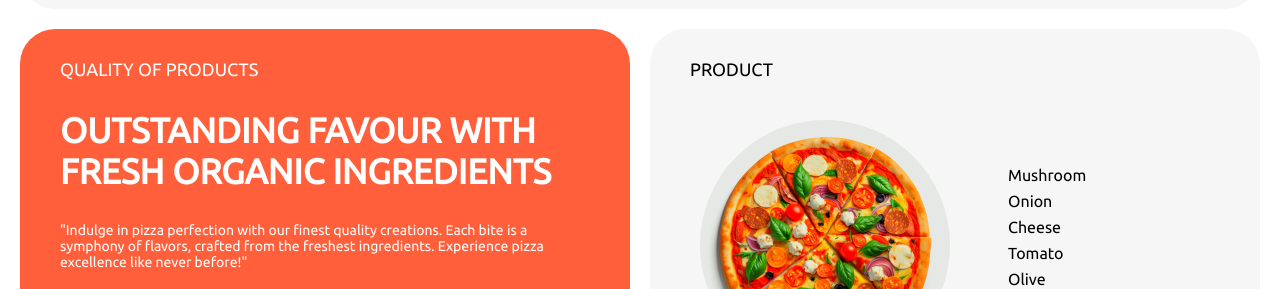
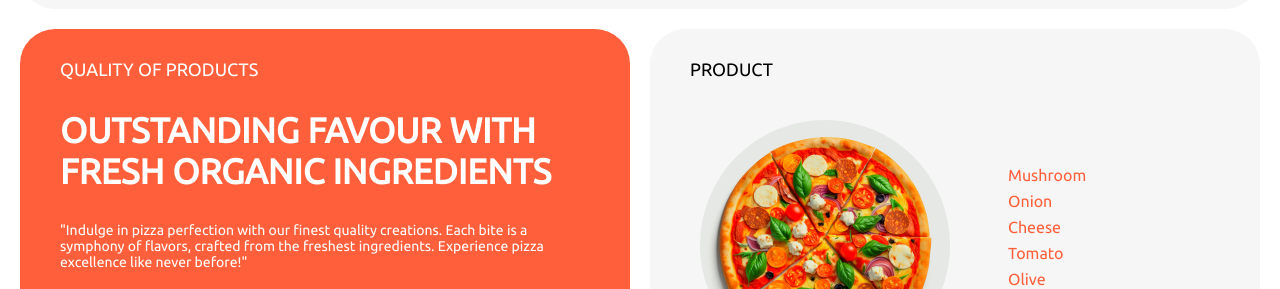
Before and after one commit to jainthakhil/CodSoft, a plain HTML site: page Landing Page/index.html in a window 1280 px wide. Shown: the part 511-800 px from the top of the page. Drawn offline with Linux system fonts and the light colour scheme.

Commit message:
Update style.css

```diff
--- a/Landing Page/style.css
+++ b/Landing Page/style.css
@@ -227,7 +227,7 @@ button{
 
 .ingredients p{
     margin: 8px;
-    columns: #FF603B;
+    color: #FF603B;
 }
 
 .ingredients :nth-last-child(1){
```
